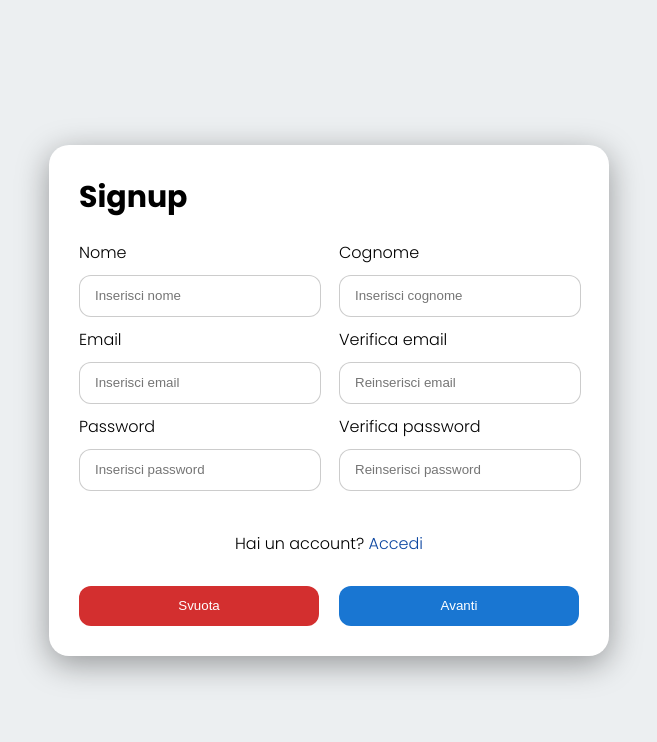
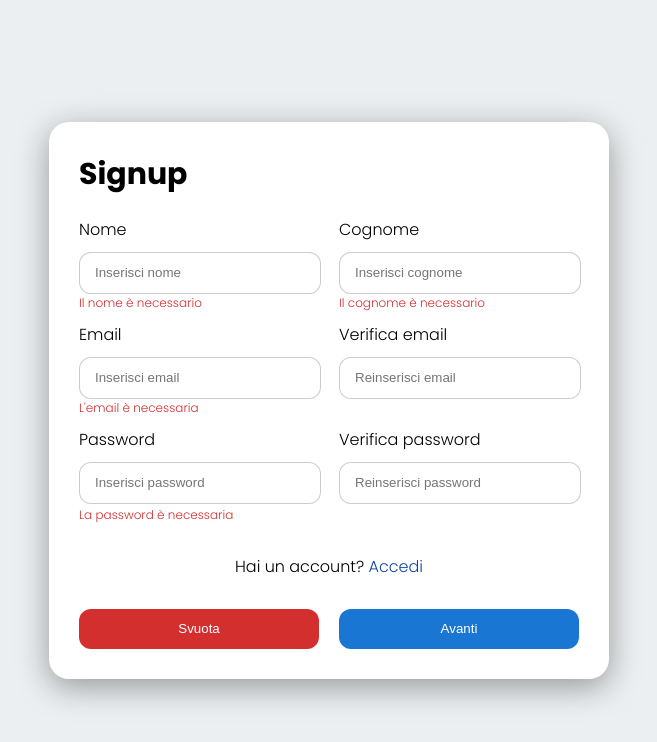
Before and after one commit to webchat-project/webchat.frontend, a React (Create React App) app: page /signup in a window 1280 px wide. Shown: the top 742 px of the page, without its empty margins (311-968 px from the left). Built offline with nearby package versions, Linux system fonts and the light colour scheme.

Commit message:
VALIDATIONS

```diff
--- a/src/pages/Login.jsx
+++ b/src/pages/Login.jsx
@@ -24,6 +24,7 @@ export default function Login({ jwt, setJwt }) {
 
   // Stato errori input per validazione
   const [formErrors, setFormErrors] = useState({});
+  const [isSubmit, setIsSubmit] = useState(false);
 
   // Metodo invio dati
   const handleSubmit = async (event) => {
@@ -31,18 +32,16 @@ export default function Login({ jwt, setJwt }) {
     const { email, password } = loginUser;
     setLoading(true);
     try {
-      const { data } = await axios.post(loginRoute, {
-        email,
-        password,
-      });
+      const { data } = await axios.post(loginRoute, {email,password});
       if (!data.error) {
-        setJwt(data.body.jwtToken);
+      setJwt(data.body.jwtToken);
       }
     } catch (e) {
       setError(e.response.data.error)
     }
     setLoading(false);
   };
+
 
   // Gestione cambiamento input
   const handleChange = (event) => {
@@ -51,28 +50,27 @@ export default function Login({ jwt, setJwt }) {
     setFormErrors(handleValidation(loginUser));
   };
 
+  useEffect(()=>{setFormErrors(handleValidation(loginUser));},[loginUser])
+  useEffect(()=>{ if (Object.keys(formErrors).length === 0) {setIsSubmit(true);}},[formErrors])
+
   useEffect(() => {
     if (jwt.trim() !== "") {
-
       //Decode jwt token
       const decodedToken = jwtDecode(jwt);
-
       //Set user state
       setloggedUser(decodedToken);
-
       // Imposta id utente loggato in localStorage
       localStorage.setItem("currentUserId", decodedToken.id)
     }
   }, [jwt]);
 
+
   // Metodo per validare l'input
   const handleValidation = (user) => {
     const errors = {};
     const regexEmail = /^[^\s@]+@[^\s@]+\.[^\s@]{2,}$/i;
-    const {
-      email,
-      password
-    } = user;
+    const {email,password} = user;
+
     if (email.trim() === '') {
       errors.email = "L'email è necessaria";
     } else if (!regexEmail.test(email)) {
@@ -82,6 +80,8 @@ export default function Login({ jwt, setJwt }) {
     }
     return errors;
   };
+
+
 
   // Metodo per la pulizia form
   const handleClearForm = () => {
@@ -164,7 +164,7 @@ export default function Login({ jwt, setJwt }) {
                 <button id="login-clear-button" onClick={handleClearForm}>
                   Svuota
                 </button>
-                <button id="login-send-button" type="submit">
+                <button id="login-send-button" type="submit" disabled={!isSubmit}>
                   Accedi
                 </button>
               </div>
--- a/src/pages/Signup.jsx
+++ b/src/pages/Signup.jsx
@@ -60,16 +60,17 @@ export default function Signup() {
     setLoading(false);
   };
 
+
+
   // Metodo per gestione cambiamento input
   const handleChange = event => {
     event.preventDefault();
     setUser({ ...user, [event.target.name]: event.target.value });
-    setFormErrors(handleValidation(user));
+  };
 
-    if (Object.keys(formErrors).length === 0) {
-      setIsSubmit(true);
-    }
-  };
+useEffect(()=>{setFormErrors(handleValidation(user));},[user])
+useEffect(()=>{ if (Object.keys(formErrors).length === 0) {setIsSubmit(true);}},[formErrors])
+
 
   // Metodo per svuotare tutti gli input
   const handleClearForm = () => {
@@ -83,12 +84,11 @@ export default function Signup() {
     });
   };
 
+
+
   // Metodo per mostrare l'uploader
   const handleShowUploader = () => {
-    setFormErrors(handleValidation(user));
-    if (isSubmit) {
       setShowUploader(true);
-    }
   };
 
   // Metodo per nascondere l'uploader
@@ -112,8 +112,10 @@ export default function Signup() {
       ...prevUser,
       image: '',
     }));
-    setProfilePicture('/profile.png');
+    setProfilePicture(()=>{ return '/profile.png' });
   };
+
+
 
   useEffect(() => {
     if (user.image) {
@@ -125,18 +127,18 @@ export default function Signup() {
     }
   }, [user.image]);
 
+
+
+
   // Metodo per la validazione input
   const handleValidation = (user) => {
-    const errors = {};
+    let errors = {};
+
     const regexEmail = /^[^\s@]+@[^\s@]+\.[^\s@]{2,}$/i;
-    const {
-      firstName,
-      lastName,
-      password,
-      confirmPassword,
-      email,
-      confirmEmail,
-    } = user;
+    const regexPassword =/(?=.*\d)(?=.*[a-z])(?=.*[A-Z])(?=.*\W).{8,}$/;
+
+    const {firstName,lastName,password,confirmPassword,email,confirmEmail,} = user;
+
     if (firstName.trim() === '') {
       errors.firstName = 'Il nome è necessario';
     }
@@ -147,18 +149,23 @@ export default function Signup() {
       errors.email = "L'email è necessaria";
     } else if (!regexEmail.test(email)) {
       errors.emailValid = 'Email non valida';
-    } if (email !== confirmEmail) {
+    }
+    if (email !== confirmEmail) {
       errors.confrontEmail = 'Le email non corrispondono';
     }
     if (password.trim() === '') {
       errors.password = 'La password è necessaria';
-    } if (password !== confirmPassword) {
+    }else if (!regexPassword.test(password)) {
+      errors.passwordValid = 'La password deve contenere almeno 8 caratteri di cui uno maiuscolo, uno minuscolo, un numero e uno speciale.';
+    }
+    if (password !== confirmPassword) {
       errors.confrontPassword = 'Le password non corrispondono';
-    } else if (password.length.trim() < 8) {
-      errors.passwordValid = 'La password deve avere minimo 8 caratteri';
     }
     return errors;
   };
+
+
+
 
   // Metodo per ritornare a signup in caso di errore
   const handleBackToSignup = () => {
@@ -265,8 +272,11 @@ export default function Signup() {
                             onChange={e => handleChange(e)}
                             required
                           />
-                          <p id="validations">
+                          <p id="validations"style={{marginTop:"0px"}}>
                             {formErrors.password}
+                          </p>
+                          <p id="validations" style={{fontSize:"10px"}}>
+                            {formErrors.passwordValid}
                           </p>
                         </div>
 
--- a/src/styles/Login.css
+++ b/src/styles/Login.css
@@ -47,7 +47,7 @@
 #password-input {
     height: 40px;
     margin-top: 10px;
-    margin-bottom: 10px;
+    margin-bottom: 2px;
     width: calc(100% - 30px);
     background-color: var(--back);
     border: 1px solid var(--border);
```
